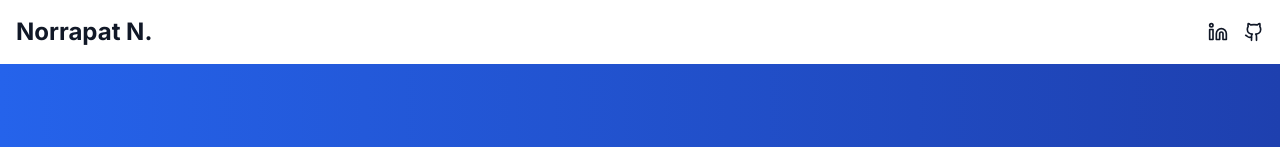
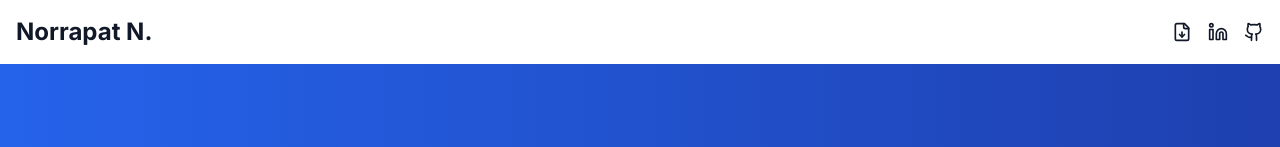
Before and after one commit to icharge/norrapat-dev-site, a Next.js app: page / in a window 1280 px wide. Shown: the top 147 px of the page. Built offline with nearby package versions, Linux system fonts and the light colour scheme.

Commit message:
feat: Add portfolio download

```diff
--- a/src/components/PortfolioPage.tsx
+++ b/src/components/PortfolioPage.tsx
@@ -209,6 +209,16 @@ const PortfolioPage = () => {
             Norrapat N.
           </AnimatedH1>
           <div className="flex items-center gap-4">
+            <a
+              title="Resume"
+              href="/resume/resume-norrapat-n-2024.pdf"
+              target="_blank"
+              rel="noopener noreferrer"
+            >
+              <FileDown
+                className={`w-5 h-5 ${isDark ? "text-white" : "text-gray-900"}`}
+              />
+            </a>
             {darkModeToggleEnabled && (
               <button
                 onClick={() => setIsDark(!isDark)}
```
Also changed, not shown: 1 other file (tests, documents, lock files or other folders).
